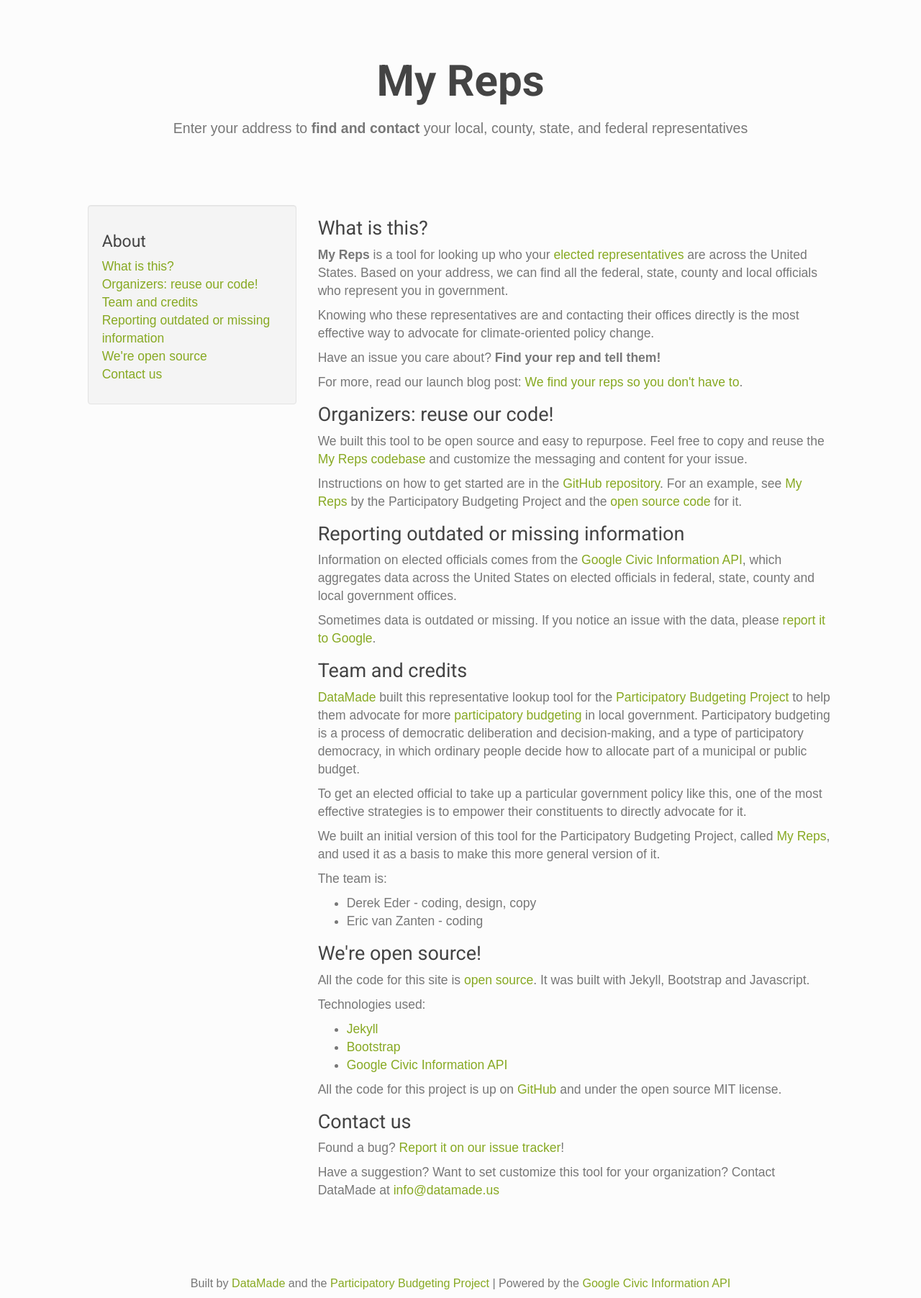
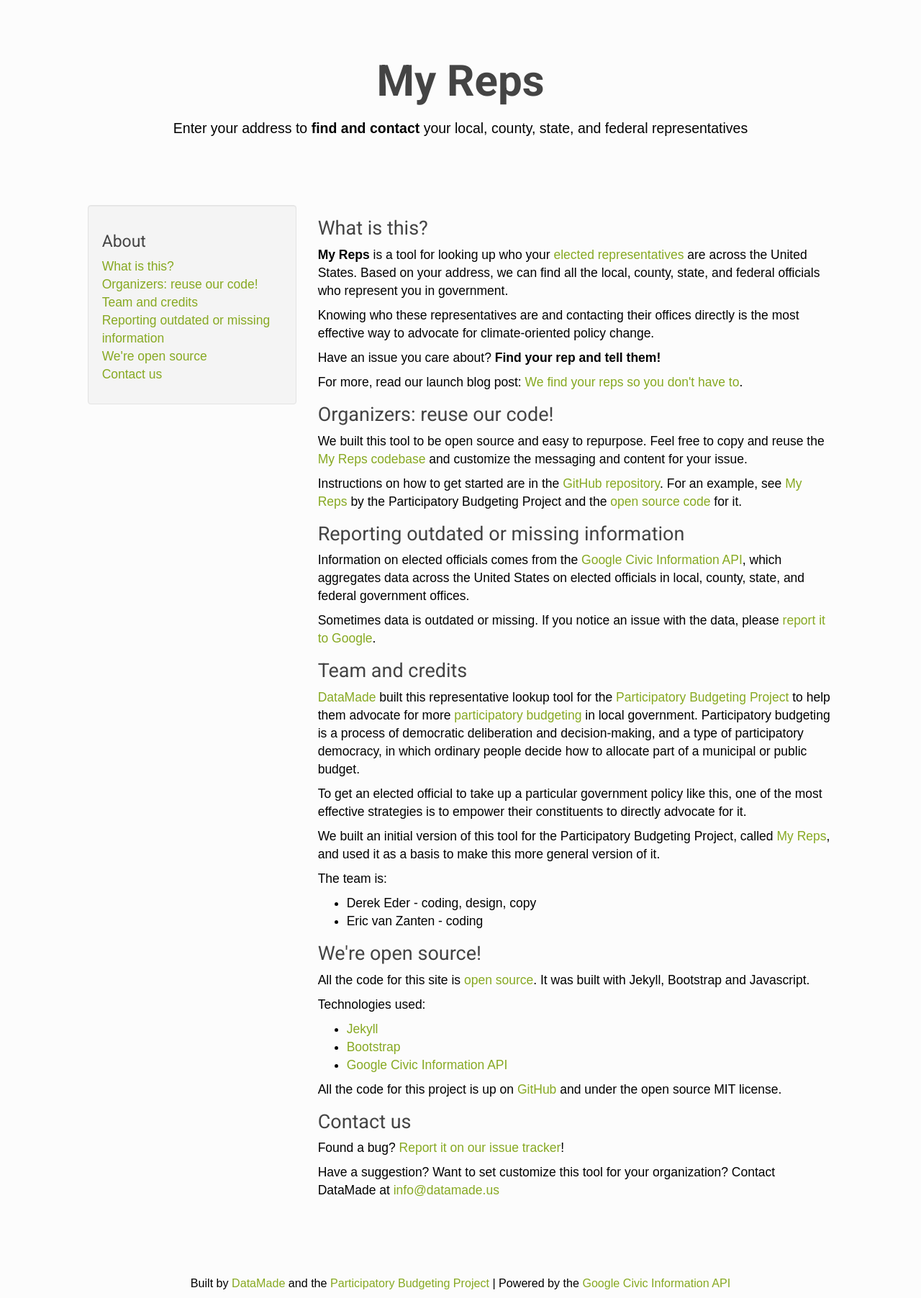
Before and after one commit to swansavage/my-reps, a Jekyll site: the page built from about.html, in a window 1280 px wide. Shown: the whole page at 72% size. Built offline with Jekyll 4.4.1, drawn with Linux system fonts in a browser that asks for light colours; nearby versions of some CDN libraries; some web fonts are replaced; comment, search, counter and statistics services are not loaded.

Commit message:
further styling and copy adjustments

```diff
--- a/about.html
+++ b/about.html
@@ -25,7 +25,7 @@
 
     <h2 id="what-is-this">What is this?</h2>
 
-    <p><strong>My Reps</strong> is a tool for looking up who your <a href='https://en.wikipedia.org/wiki/Representative_democracy'>elected representatives</a> are across the United States. Based on your address, we can find all the federal, state, county and local officials who represent you in government.</p>
+    <p><strong>My Reps</strong> is a tool for looking up who your <a href='https://en.wikipedia.org/wiki/Representative_democracy'>elected representatives</a> are across the United States. Based on your address, we can find all the local, county, state, and federal officials who represent you in government.</p>
 
     <p>Knowing who these representatives are and contacting their offices directly is the most effective way to advocate for climate-oriented policy change.</p>
 
@@ -41,7 +41,7 @@
 
     <h2 id="report-data">Reporting outdated or missing information</h2>
 
-    <p>Information on elected officials comes from the <a href='https://developers.google.com/civic-information/'>Google Civic Information API</a>, which aggregates data across the United States on elected officials in federal, state, county and local government offices.</p>
+    <p>Information on elected officials comes from the <a href='https://developers.google.com/civic-information/'>Google Civic Information API</a>, which aggregates data across the United States on elected officials in local, county, state, and federal government offices.</p>
 
     <p>Sometimes data is outdated or missing. If you notice an issue with the data, please <a target='_blank' href='https://docs.google.com/forms/d/e/1FAIpQLScFpFTOkTpm0YoerLLprY_ySS9PRXLsu27SM01hebHqkefW2Q/viewform'>report it to Google</a>.</p>
 
--- a/css/custom.css
+++ b/css/custom.css
@@ -11,7 +11,8 @@
 
 body {
     font-size: 1.75rem;
-                                                                        font-family: 'Avenir', sans-serif;
+    font-family: 'Avenir', sans-serif;
+    color: black;
 
 }
 
@@ -37,7 +38,7 @@
 }
 
 .about {
-    font-size: 2rem;
+    font-size: 1.95rem;
 }
 
 /* center the nav pills */
--- a/index.html
+++ b/index.html
@@ -156,7 +156,7 @@
         <br />
 
         <div class='about'>
-            <p>This is a tool for looking up who your <a href='https://en.wikipedia.org/wiki/Representative_democracy' target='_blank'>elected representatives</a> are across the United States. Based on your address, we can find all the federal, state, county and local officials who represent you in government.</p>
+            <p>This is a tool for looking up who your <a href='https://en.wikipedia.org/wiki/Representative_democracy' target='_blank'>elected representatives</a> are across the United States. Based on your address, we can find all the local, county, state, and federal officials who represent you in government.</p>
 
             <p>Knowing who these representatives are and contacting their offices directly is the most effective way to advocate for climate-oriented policy change.</p>
 
```
Also changed, not shown: README.md.
